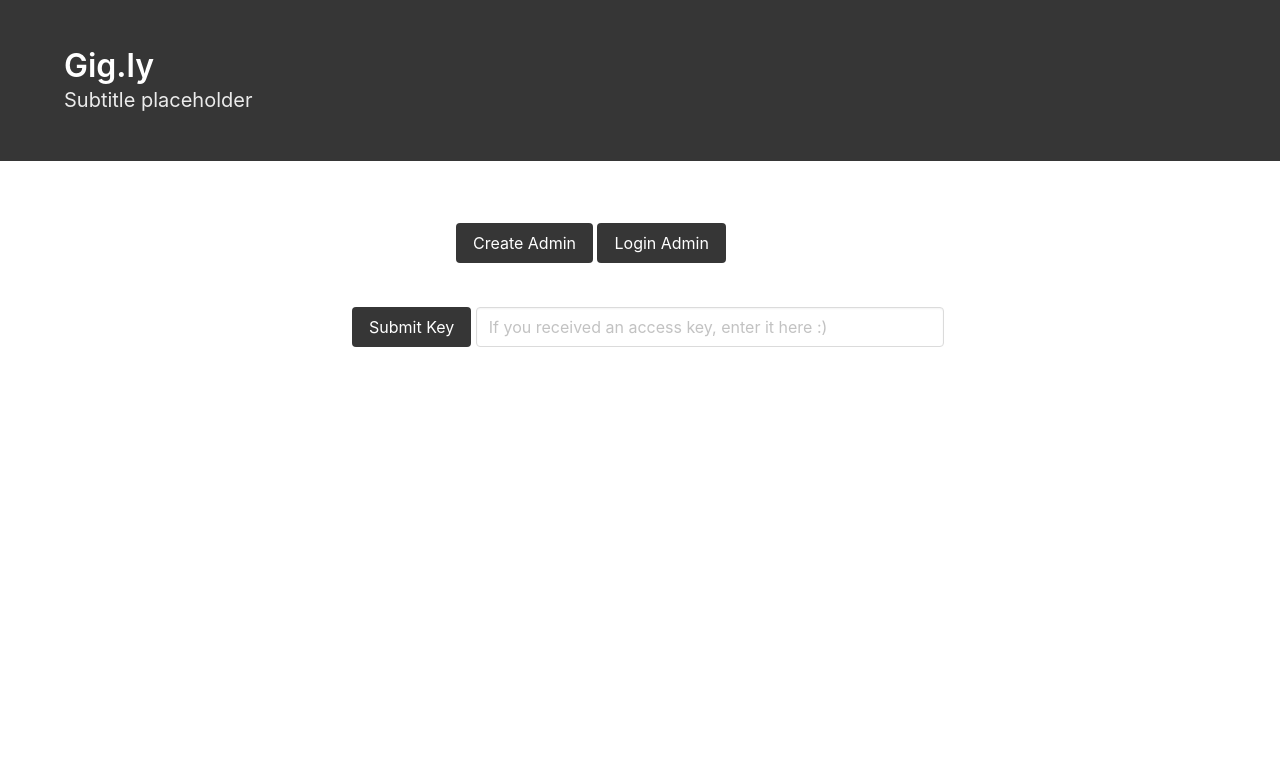
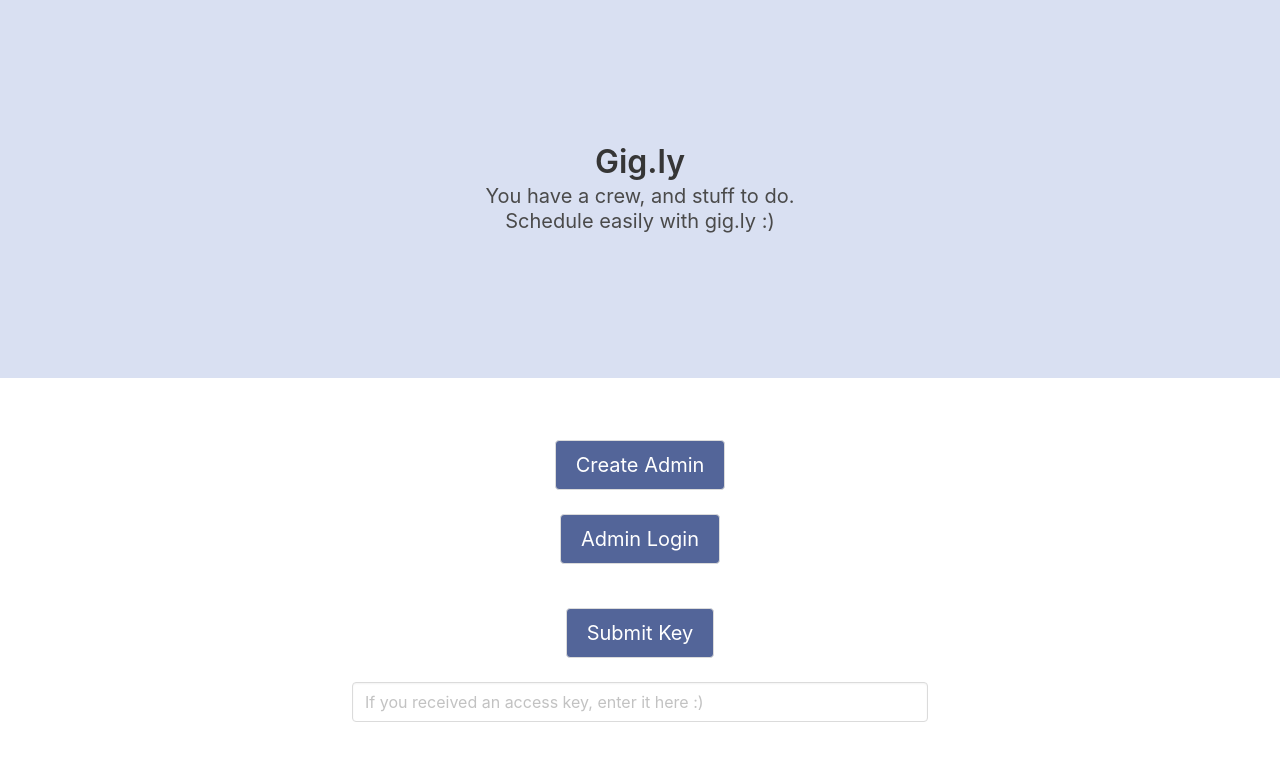
Before and after one commit to jthomasi/gig.ly, a website: page public/index.html in a window 1280 px wide. Drawn offline with nearby package versions, Linux system fonts and the light colour scheme.

Commit message:
latest front end changes

```diff
--- a/public/assets/bulma.css
+++ b/public/assets/bulma.css
@@ -1,5 +1,16 @@
 .everything {
+	text-align: center;
+}
 
+.index-button {
+background-color: #536599;
+color: white;
+}
+
+.gig-banner {
+	background-color: #D9E0F2;
+	color: black;
+	text-align:center;
 }
 
 .main-buttons {
--- a/public/index.html
+++ b/public/index.html
@@ -12,16 +12,14 @@
 		<!-- 		<script src="https://maxcdn.bootstrapcdn.com/bootstrap/3.3.6/js/bootstrap.min.js"></script> -->
 	</head>
 	<body>
-
 		<!-- 	Main page header 	-->
-
-
-		<section class="hero is-dark">
+		<section class="hero is-medium gig-banner">
 			<div class="hero-body">
 				<div class="container">
 					<h1 class="title">Gig.ly</h1>
 					<h2 class="subtitle">
-					Subtitle placeholder
+					You have a crew, and stuff to do.<br>
+					Schedule easily with gig.ly :)
 					</h2>
 				</div>
 			</div>
@@ -29,9 +27,24 @@
 		<!-- Main page content -->
 		<div class="container everything">
 			<div class="main-buttons columns is-fullwidth">
-			<div class="column is-8 is-offset-4">
-				<button class="button is-dark create-admin">Create Admin</button>
-				<button class="button is-dark login-admin">Login Admin</button>
+				<div class="column is-12">
+				<button class="button is-medium index-button create-admin">Create Admin</button>
+				<br>
+				<br>
+				<button class="button is-medium index-button login-admin">Admin Login</button>
+
+
+				</div>
+			</div>
+
+					<!-- Access key entry for workers -->
+			<div class="columns submitKey">
+				<div class="key-button column is-12">
+
+					<button class="button index-button is-medium access-key" id="submitKey">Submit Key</button>
+					<br><br>
+					<input class="input column is-half is offset-one-quarter" name="key" type="text" placeholder="If you received an access key, enter it here :)">
+
 				</div>
 			</div>
 			<!-- Admin registration modal -->
@@ -64,7 +77,7 @@
 						</form>
 					</div>
 					<div class="modal-card-foot">
-						<a class="button is-dark create-admin">Cancel</a>
+						<a class="button index-button create-admin">Cancel</a>
 						<a id="createAdmin" class="button is-primary submit">Create</a>
 					</div>
 				</div>
@@ -101,16 +114,6 @@
 				</div>
 			</div>
 
-			<!-- Access key entry for workers -->
-			<div class="container columns submitKey">
-				<div class="key-button column is-10 is-offset-one-quarter">
-
-					<button class="button is-dark access-key" id="submitKey">Submit Key</button>
-					<input class="input column is-half" name="key" type="text" placeholder="If you received an access key, enter it here :)">
-
-				</div>
-				</div>
-
 			<!-- Access key modal -->
 			<div class="modal access-key">
 				<div class="modal-background"></div>
@@ -130,7 +133,6 @@
 				</div>
 			</div>
 		</div>
-
 		<script type="text/javascript" src="js/index_js.js"></script>
 	</body>
 </html>
```
Lines whose indentation alone changed are shown as unchanged.
